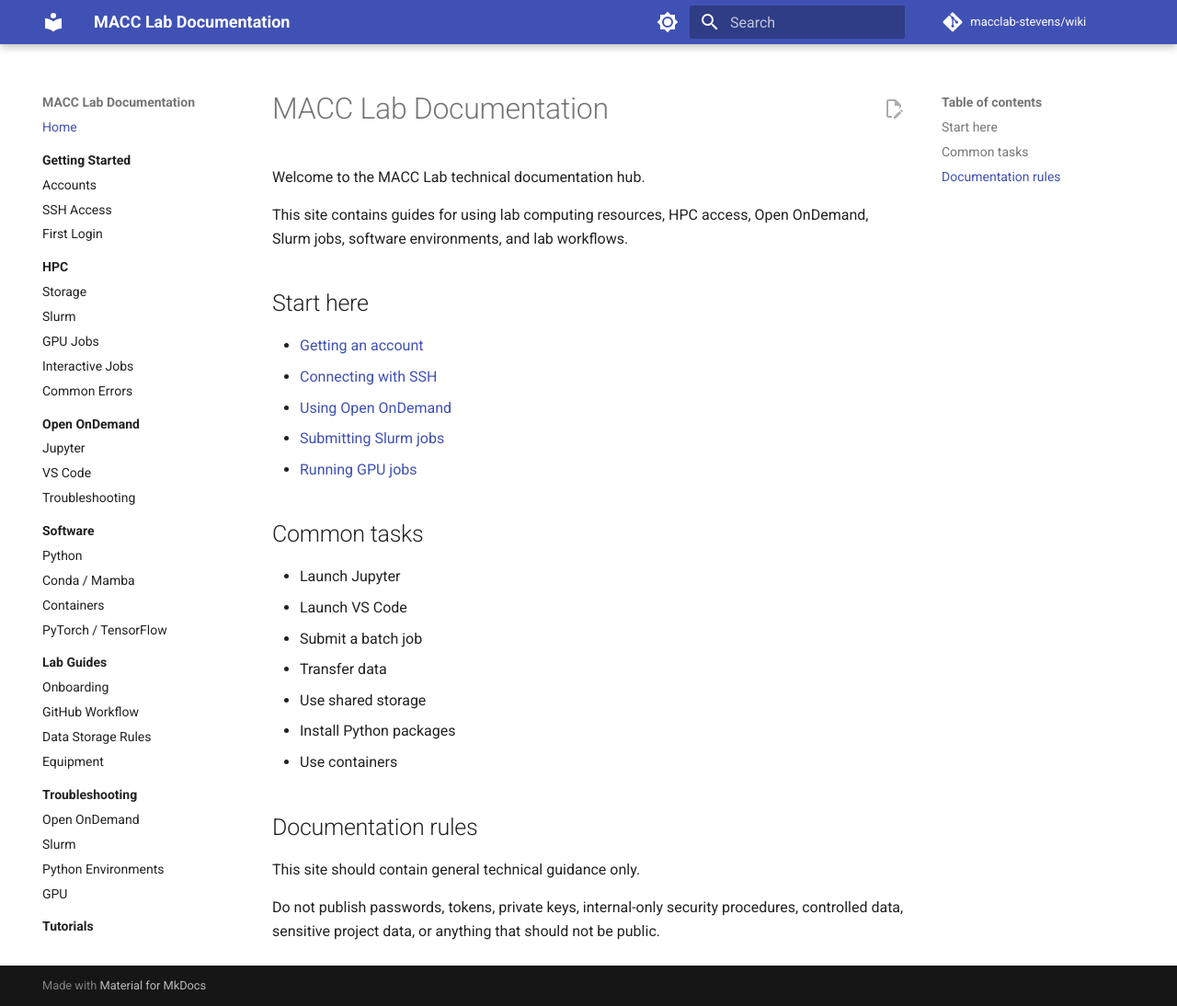
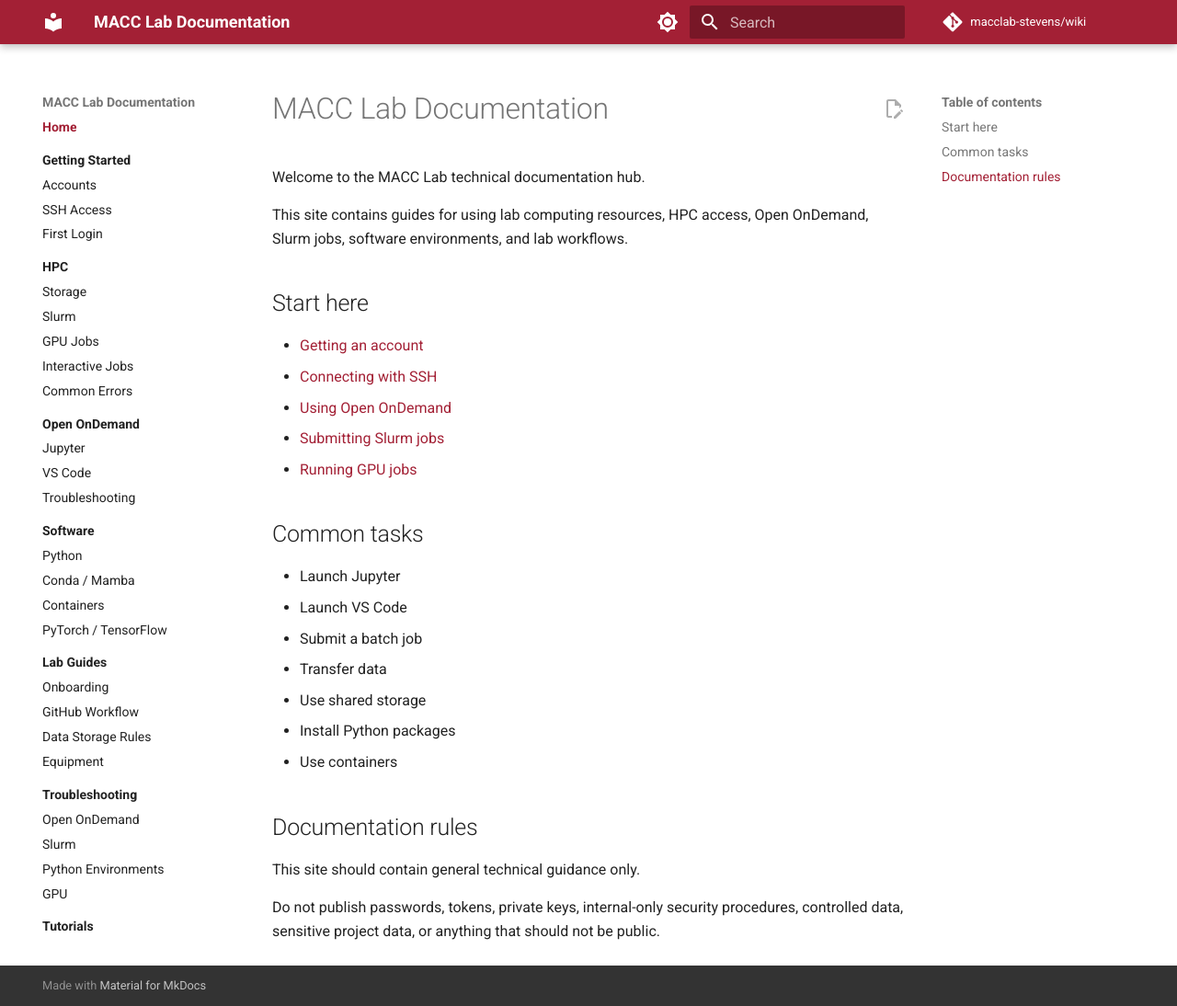
Before and after one commit to macclab-stevens/wiki, an MkDocs documentation site: the page built from docs/index.md, in a window 1280 px wide and 1094 px high. Shown: the whole window at 92% size. Built offline with MkDocs 1.6.1 and Material for MkDocs 9.7.7, drawn with Linux system fonts in a browser that asks for light colours; comment, search, counter and statistics services are not loaded.

Commit message:
feat: apply Stevens MACC Lab branding (Cardinal Red #A32035)
- Add docs/stylesheets/extra.css with Stevens cardinal red theme
- Override Material CSS custom properties for light and dark palettes
- Switch palette primary/accent from 'indigo' to 'custom'
- Pin palette toggle to top-right via CSS order/flex
- Style footer, links, and active nav items with brand colors

```diff
--- /dev/null
+++ b/docs/stylesheets/extra.css
@@ -0,0 +1,80 @@
+/* ================================================================
+   Stevens Institute of Technology — MACC Lab
+   Primary brand color: Cardinal Red #A32035
+   ================================================================ */
+
+/* ---------- Light mode ---------- */
+[data-md-color-scheme="default"] {
+  --md-primary-fg-color:             #A32035;
+  --md-primary-fg-color--light:      #c2354a;
+  --md-primary-fg-color--dark:       #7d1828;
+  --md-primary-bg-color:             #ffffff;
+  --md-primary-bg-color--light:      rgba(255, 255, 255, 0.7);
+  --md-accent-fg-color:              #A32035;
+  --md-accent-fg-color--transparent: rgba(163, 32, 53, 0.1);
+  --md-accent-bg-color:              #ffffff;
+}
+
+/* ---------- Dark mode ---------- */
+[data-md-color-scheme="slate"] {
+  --md-primary-fg-color:             #A32035;
+  --md-primary-fg-color--light:      #c2354a;
+  --md-primary-fg-color--dark:       #7d1828;
+  --md-accent-fg-color:              #e0607a;
+  --md-accent-fg-color--transparent: rgba(224, 96, 122, 0.1);
+}
+
+/* ---------- Header — toggle pinned to right ---------- */
+.md-header__inner {
+  display: flex;
+  align-items: center;
+}
+
+.md-header__title {
+  flex-grow: 1;
+}
+
+.md-header__button[data-md-toggle="palette"] {
+  margin-left: 0.4rem;
+  order: 99;
+}
+
+/* ---------- Sidebar nav — active item ---------- */
+.md-nav__item--active > .md-nav__link {
+  color: var(--md-accent-fg-color);
+  font-weight: 600;
+}
+
+/* ---------- Footer ---------- */
+.md-footer {
+  background-color: #4a4a4a;
+}
+
+.md-footer-meta {
+  background-color: #333333;
+}
+
+/* ---------- Typeset links ---------- */
+.md-typeset a {
+  color: var(--md-accent-fg-color);
+}
+
+.md-typeset a:hover {
+  color: var(--md-primary-fg-color--dark);
+}
+
+/* ---------- Tip admonition accent ---------- */
+.md-typeset .admonition.tip,
+.md-typeset details.tip {
+  border-color: var(--md-accent-fg-color);
+}
+
+.md-typeset .admonition.tip > .admonition-title,
+.md-typeset details.tip > summary {
+  background-color: var(--md-accent-fg-color--transparent);
+}
+
+.md-typeset .admonition.tip > .admonition-title::before,
+.md-typeset details.tip > summary::before {
+  background-color: var(--md-accent-fg-color);
+}
--- a/mkdocs.yml
+++ b/mkdocs.yml
@@ -6,18 +6,21 @@ repo_url: https://github.com/macclab-stevens/wiki
 repo_name: macclab-stevens/wiki
 edit_uri: edit/main/docs/
 
+extra_css:
+  - stylesheets/extra.css
+
 theme:
   name: material
   palette:
     - scheme: default
-      primary: indigo
-      accent: indigo
+      primary: custom
+      accent: custom
       toggle:
         icon: material/brightness-7
         name: Switch to dark mode
     - scheme: slate
-      primary: indigo
-      accent: indigo
+      primary: custom
+      accent: custom
       toggle:
         icon: material/brightness-4
         name: Switch to light mode
```
